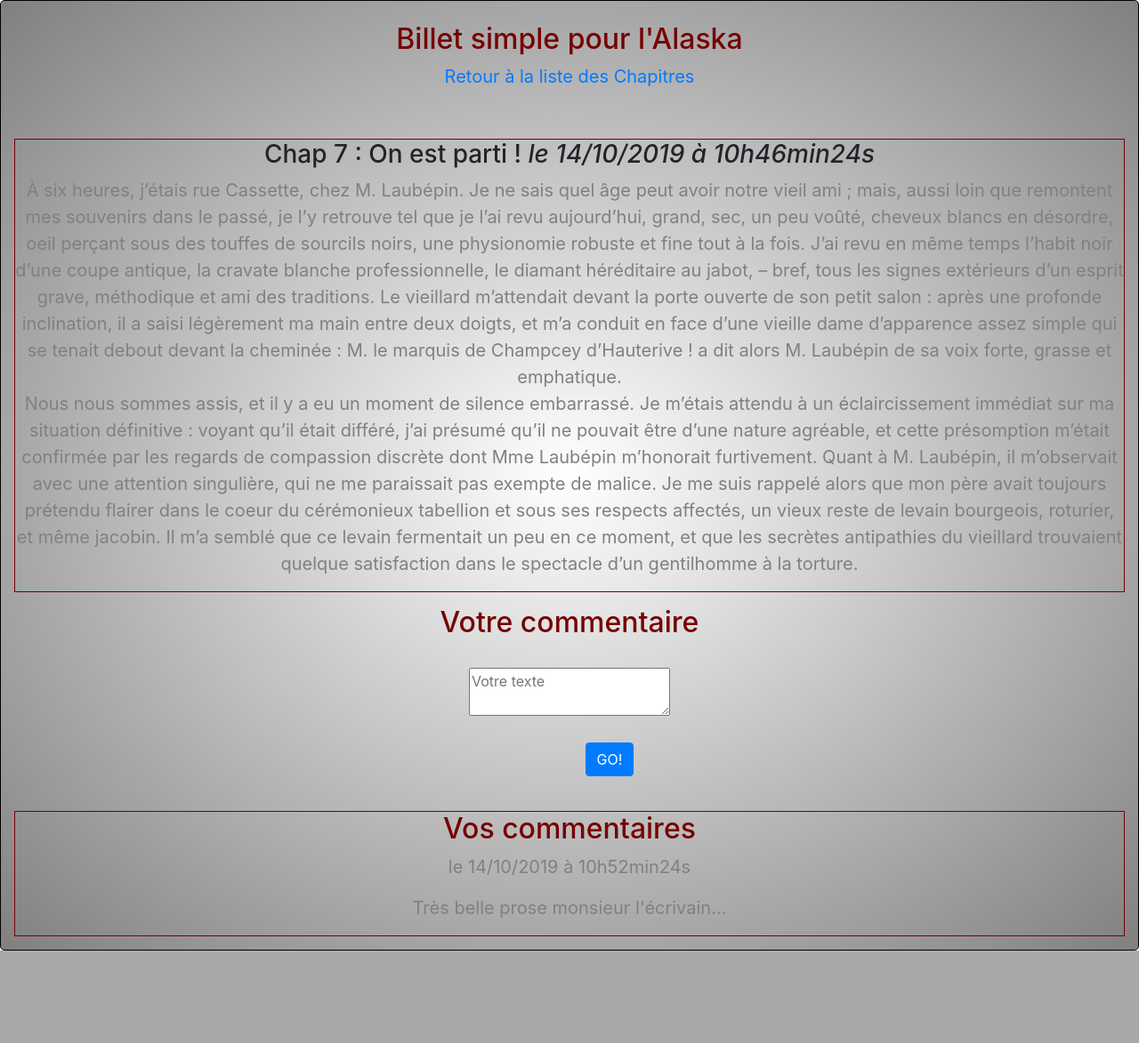
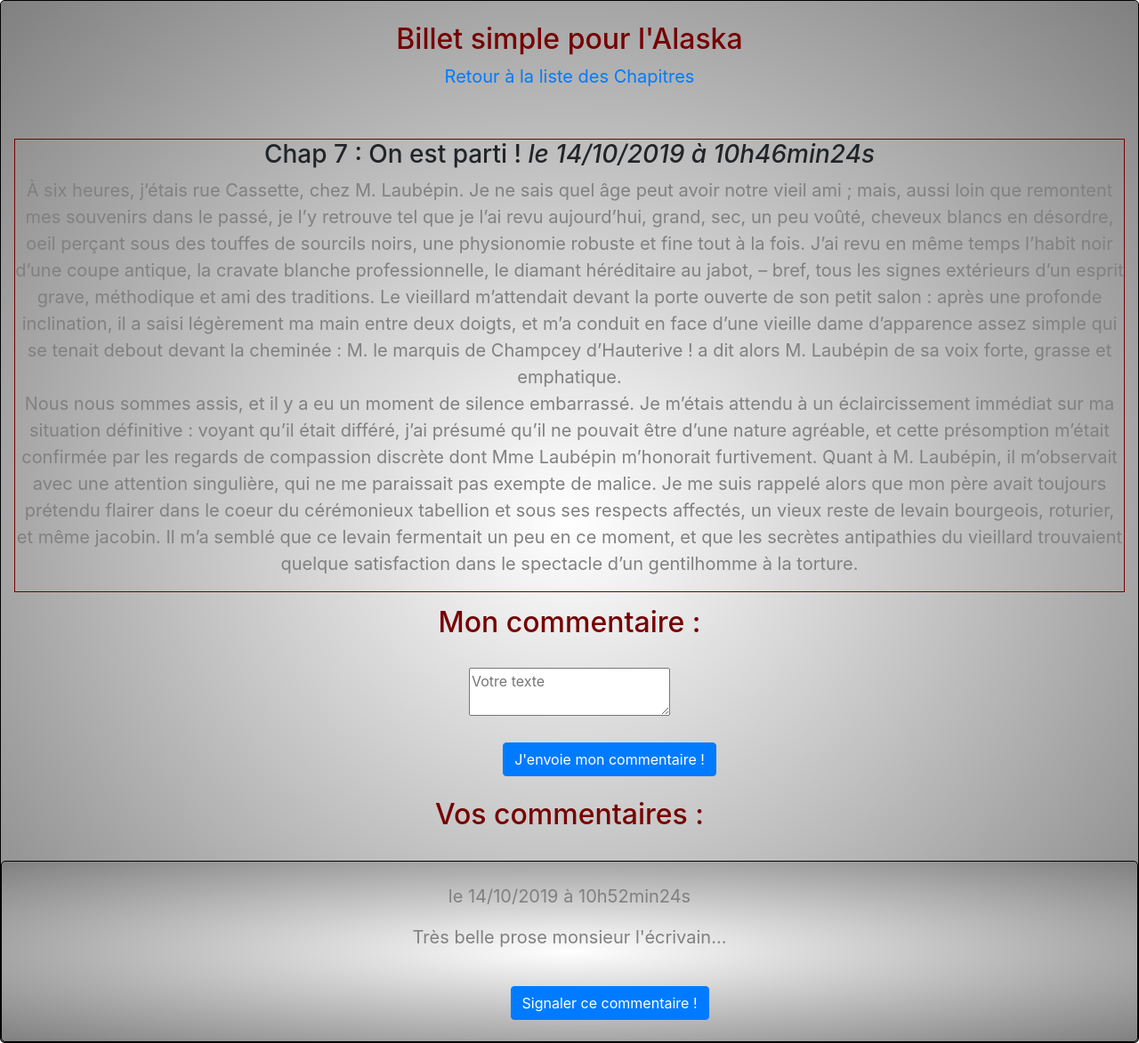
Before and after one commit to fra9106/Forteroche, a PHP site: page /index.php?action=post&id=7 in a window 1280 px wide. Shown: the whole page at 89% size. Before the commit the page ends 1069 px from the top, so only its background shows below. Run offline with PHP 8.4, Linux system fonts and the light colour scheme; a user stored in the database is signed in; data comes from the database, SQL or seed files in the repository; some libraries are stand-ins or nearby versions.

Commit message:
mise en place boutSignalementComment commentaires

```diff
--- a/blog/model/postManager.php
+++ b/blog/model/postManager.php
@@ -7,7 +7,7 @@ class PostManager extends Manager // héritage class Manager
 	{
 
 		$db = $this->dbConnect();
-		$req = $db->query('SELECT id, title, content, DATE_FORMAT(creation_date, \'%d/%m/%Y à %Hh%imin%ss\') AS creation_date_fr FROM posts ORDER BY creation_date DESC LIMIT 0, 10');
+		$req = $db->query('SELECT id, title, content, DATE_FORMAT(creation_date, \'%d/%m/%Y à %Hh%imin%ss\') AS creation_date_fr FROM posts ORDER BY creation_date DESC LIMIT 0, 25');
 
 		return $req;
 	}
@@ -26,7 +26,7 @@ class PostManager extends Manager // héritage class Manager
 	public function postChapitres($title, $content) // méthode envoit chapitre à la bdd
 	{
 		$db = $this->dbConnect();
-		$inserChap = $db->prepare("INSERT INTO posts(title, content, creation_date) VALUES (?, ?, NOW())");
+		$inserChap = $db->prepare('INSERT INTO posts(title, content, creation_date) VALUES (?, ?, NOW())');
         $inser = $inserChap->execute(array($title, $content));
 
 		return $inser;
--- a/blog/view/backend/admin/news.fra.php
+++ b/blog/view/backend/admin/news.fra.php
@@ -15,8 +15,8 @@ session_start();
 
   <br />
   <?php
-          //$title = ($_POST['title']);
-          //$content = ($_POST['content']);
+
+
 
   ?>
   <h3>Envoyer un chapitre</h3>
--- a/blog/view/frontend/postView.php
+++ b/blog/view/frontend/postView.php
@@ -25,7 +25,7 @@ session_start();
                 <?php  if(isset($_SESSION['pseudo'])) { ?>
 
 
-                <h2>Votre commentaire</h2><br/>
+                <h2>Mon commentaire :</h2><br/>
 
          <form action="index.php?action=addComment&amp;id=<?=$post['id'] ?>"method="post">
 
@@ -33,8 +33,8 @@ session_start();
                  <textarea id="comment" name="comment" placeholder="Votre texte"></textarea>
              </div><br>
              <div>
-             <button type="submit"class="btn btn-primary">GO!</button>
-             </div><br>
+             <button type="submit"class="btn btn-primary">J'envoie mon commentaire !</button><br><br>
+             </div>
          </form>
         <?php
           }else{ echo '<h2 class="error">Pour l\'ajout d\'un commentaire, veuillez vous connecter !</h2>';
@@ -43,14 +43,17 @@ session_start();
           ?>
 
 
-        <div class="news">
-            <h2>Vos commentaires</h2>
+        <div>
+            <h2>Vos commentaires :</h2><br>
             <?php
             while ($comment = $comments->fetch()) //renvoit dans $comment les infos du commentaire
             {
-            ?>     <!--affiche l'auteur la date et le commentaire-->
+            ?> <!--affiche l'auteur la date et le commentaire-->
+            <div class="vuChapComment"><br>
                 <p>le <?= $comment['comment_date_fr'] ?></p>
-                <p><?= nl2br(htmlspecialchars($comment['comment'])) ?></p>
+                <p><?= nl2br(htmlspecialchars($comment['comment'])) ?></p><br>
+                <button type="submit"class="btn btn-primary">Signaler ce commentaire !</button><br><br>
+            </div>
             <?php
             }
             ?>
```
